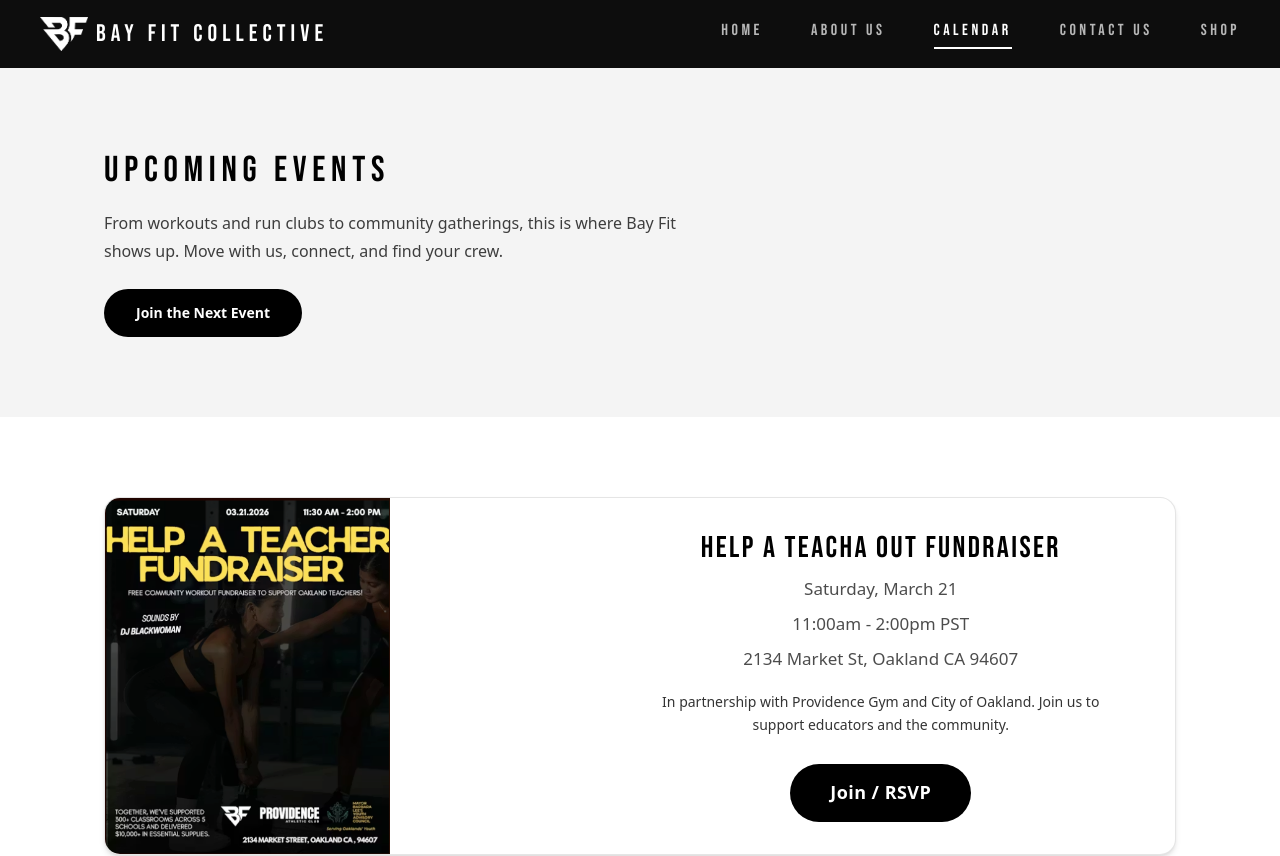
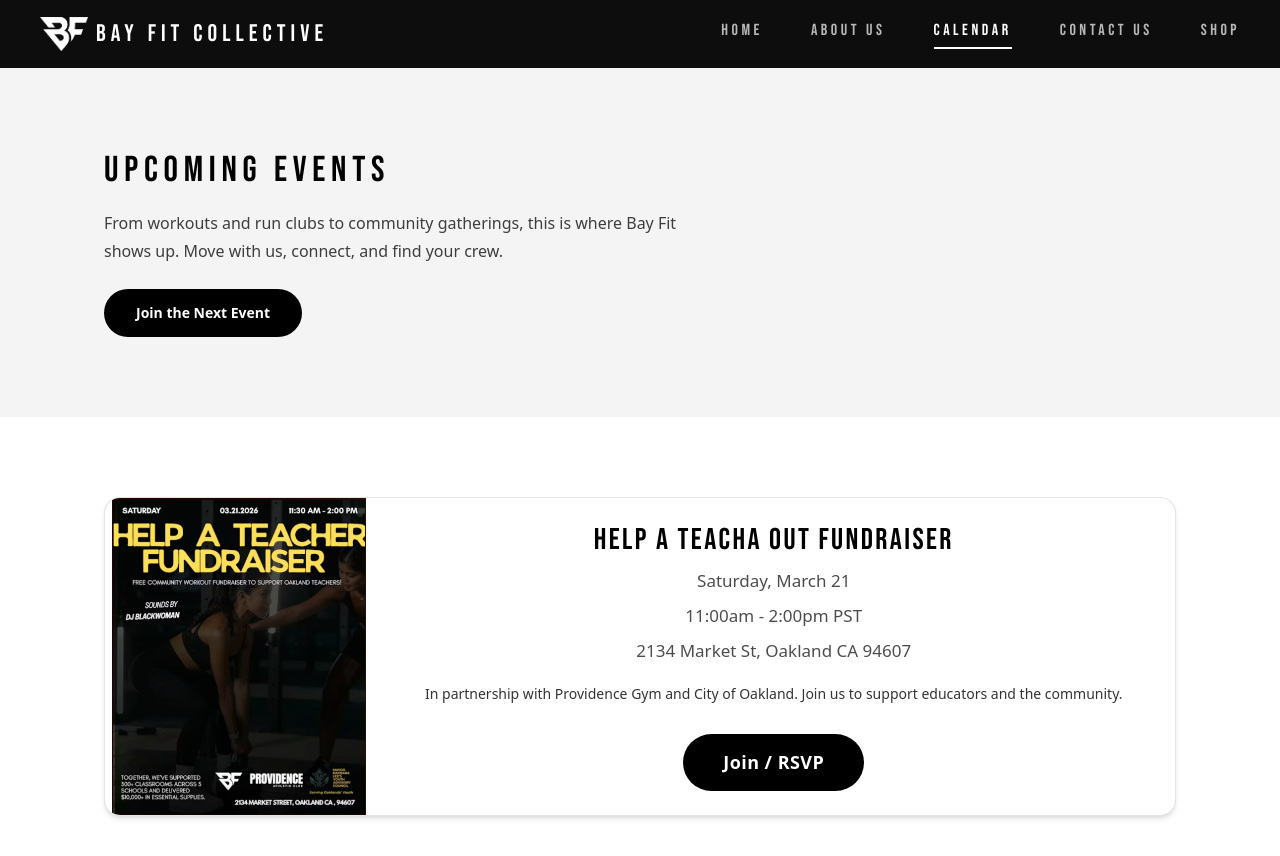
Before and after one commit to znecarey/bayfitcollective, a Next.js app: page /calendar in a window 1280 px wide. Shown: the top 856 px of the page. Built offline with nearby package versions, Linux system fonts and the light colour scheme; a web font is replaced by a local one.

Commit message:
Final changes to partnership banner and calendar page before deploying.

```diff
--- a/src/components/calendar/EventCard.tsx
+++ b/src/components/calendar/EventCard.tsx
@@ -69,36 +69,40 @@
 export function FeaturedEventCard({ event }: EventCardProps) {
   return (
     <article className="overflow-hidden rounded-2xl border border-black/10 bg-white shadow-md">
-      <div className="grid grid-cols-1 md:grid-cols-[minmax(0,0.9fr)_minmax(0,1.1fr)] md:items-stretch">
-        {/* Left: full flyer top to bottom, portrait aspect */}
-        <div className="relative w-full md:h-full">
+      {/*
+        Exactly two columns on md+: ~25% flyer / ~75% copy.
+        Flyer uses object-contain + center so it scales to this column only — no empty “third zone” in the middle.
+      */}
+      <div className="grid w-full grid-cols-1 md:grid-cols-[1fr_3fr] md:items-stretch">
+        {/* Left: flyer (one grid track only) */}
+        <div className="relative min-h-[min(100vw,22rem)] min-w-0 w-full md:min-h-0 md:h-full">
           {event.image ? (
             <Image
               src={event.image}
               alt=""
               fill
-              className="object-contain object-left-top"
-              sizes="(min-width: 768px) 45vw, 100vw"
+              className="object-contain object-center"
+              sizes="(min-width: 768px) 25vw, 100vw"
               priority
             />
           ) : (
             <div className="absolute inset-0 bg-[#f0f0f0]" />
           )}
         </div>
-        {/* Right: event info */}
-        <div className="flex flex-col items-center justify-center gap-3 p-6 text-center sm:p-8">
-          <h2 className="heading-font text-2xl font-normal uppercase tracking-[0.08em] text-black sm:text-3xl">
+        {/* Right: event info (second grid track only) */}
+        <div className="flex min-w-0 flex-col items-stretch justify-center gap-3 p-5 text-center sm:p-6">
+          <h2 className="heading-font w-full text-2xl font-normal uppercase tracking-[0.08em] text-black sm:text-3xl">
             {event.title}
           </h2>
-          <p className="text-[17px] leading-[1.35] text-black/70">{event.dateLabel}</p>
-          <p className="text-[17px] leading-[1.35] text-black/70">{event.timeLabel}</p>
-          <p className="text-[17px] leading-[1.35] text-black/70">{event.location}</p>
+          <p className="w-full text-[17px] leading-[1.35] text-black/70">{event.dateLabel}</p>
+          <p className="w-full text-[17px] leading-[1.35] text-black/70">{event.timeLabel}</p>
+          <p className="w-full text-[17px] leading-[1.35] text-black/70">{event.location}</p>
           {event.description ? (
-            <p className="mt-2 max-w-md text-sm leading-relaxed text-black/80">
+            <p className="mt-2 w-full max-w-full text-sm leading-relaxed text-black/80">
               {event.description}
             </p>
           ) : null}
-          <div className="mt-4">
+          <div className="mt-4 flex w-full justify-center">
             {event.href ? (
               <a
                 href={event.href}
--- a/src/components/home/AboutSection.tsx
+++ b/src/components/home/AboutSection.tsx
@@ -7,7 +7,7 @@
     <section className="bg-transparent py-16 sm:py-20">
       <Container className="flex flex-col items-center gap-4 text-center text-white">
         <div className="flex items-center gap-3 text-[10px] font-semibold uppercase tracking-[0.3em] text-white -mt-12">
-          <div className="relative h-5 w-8 shrink-0 sm:h-6 sm:w-10">
+          <div className="relative h-5 w-8 shrink-0 translate-y-4 sm:h-6 sm:w-10">
             <Image
               src="/images/BayFitBlack.png"
               alt="Bay Fit Collective"
@@ -16,7 +16,7 @@
               sizes="40px"
             />
           </div>
-          <span className="heading-font">
+          <span className="heading-font translate-y-4">
             Where community meets wellness, movement, and creates amazing
             experiences.
           </span>
--- a/src/components/home/HeroMissionWrapper.tsx
+++ b/src/components/home/HeroMissionWrapper.tsx
@@ -11,7 +11,7 @@
         alt="Bay Fit Collective atmospheric background"
         quality={95}
         priority
-        strength={0.25}
+        strength={0.32}
         minWidthPx={768}
       />
 
--- a/src/components/home/SocialSection.tsx
+++ b/src/components/home/SocialSection.tsx
@@ -1,12 +1,41 @@
+import type { CSSProperties } from "react";
 import Image from "next/image";
 
+/**
+ * Partnership banner vertical padding (px), applied to top AND bottom of the inner row.
+ * This always changes how tall the strip feels (unlike min-height, which cannot shrink
+ * below the logos + text).
+ *
+ * Optional: set a minimum total block height — only adds space when content is shorter.
+ */
+const PARTNERSHIP_BANNER_PADDING_Y_PX = 8;
+const PARTNERSHIP_BANNER_MIN_HEIGHT_PX: number | undefined = undefined; // e.g. 112 to force a taller band
+
 export function SocialSection() {
+  const partnershipBannerStyle: CSSProperties = {
+    ...(PARTNERSHIP_BANNER_MIN_HEIGHT_PX != null
+      ? { minHeight: `${PARTNERSHIP_BANNER_MIN_HEIGHT_PX}px` }
+      : {}),
+  };
+
   return (
     <section className="-mt-px w-full bg-white text-black">
       {/* Partnerships banner directly under \"TOGETHER. WE. CLIMB.\" */}
-      <div className="border-b border-black/10 bg-[#f5f5f5]">
-        <div className="mx-auto flex max-w-6xl flex-wrap items-center justify-center gap-8 px-6 py-5 sm:justify-between">
-          <div className="flex flex-wrap items-center justify-center gap-8 sm:gap-10 flex-1">
+      <div
+        className="flex items-center border-b border-black/10 bg-[#ffffff]"
+        style={partnershipBannerStyle}
+      >
+        <div
+          className="mx-auto flex w-full max-w-9xl flex-col flex-wrap items-center justify-center gap-4 px-6 sm:flex-row sm:justify-between sm:gap-8"
+          style={{
+            paddingTop: PARTNERSHIP_BANNER_PADDING_Y_PX,
+            paddingBottom: PARTNERSHIP_BANNER_PADDING_Y_PX,
+          }}
+        >
+          <p className="heading-font translate-x-[60px] translate-y-[5px] text-center text-sm font-normal uppercase tracking-[0.1em] text-black sm:shrink-0 sm:text-left md:text-base">
+            <em className="italic">Built with brands that move with us</em>
+          </p>
+          <div className="flex flex-1 flex-wrap items-center justify-center gap-8 sm:gap-10">
             {[
               "/images/partner1 copy.png",
               "/images/partner2 copy.png",
```
